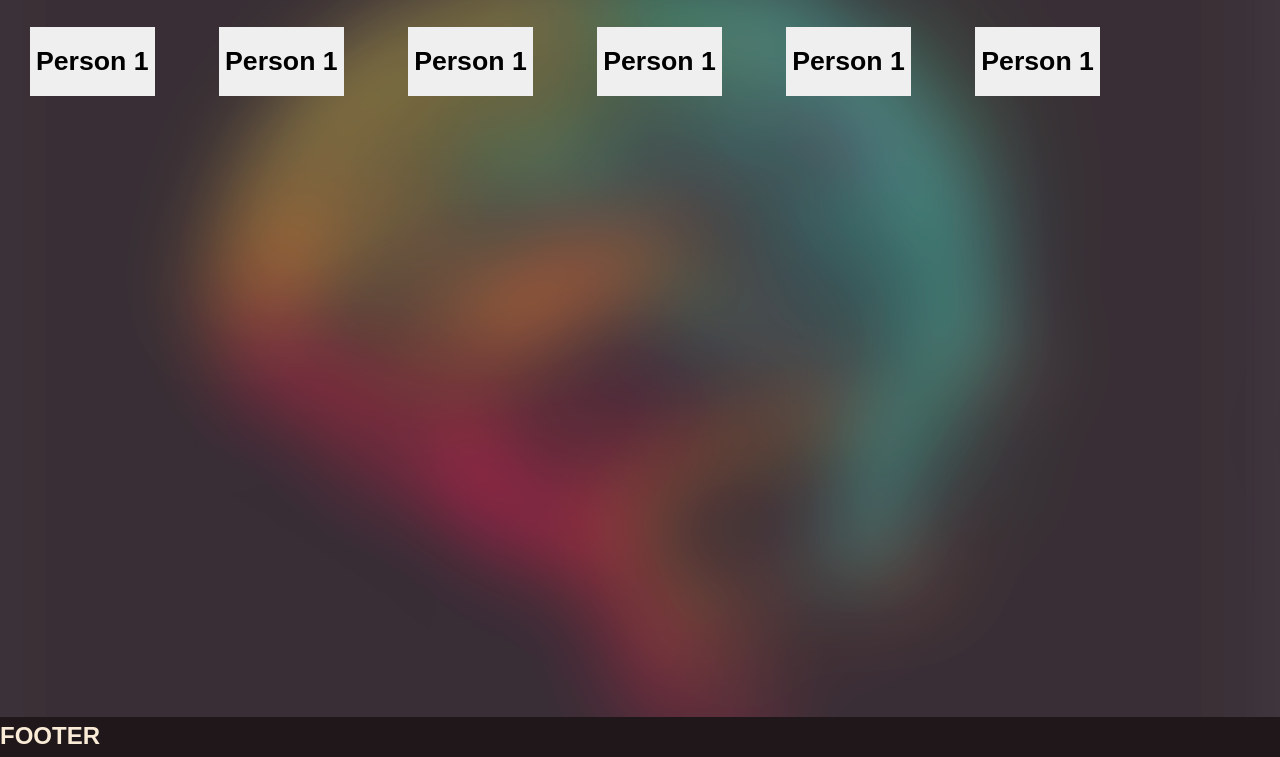
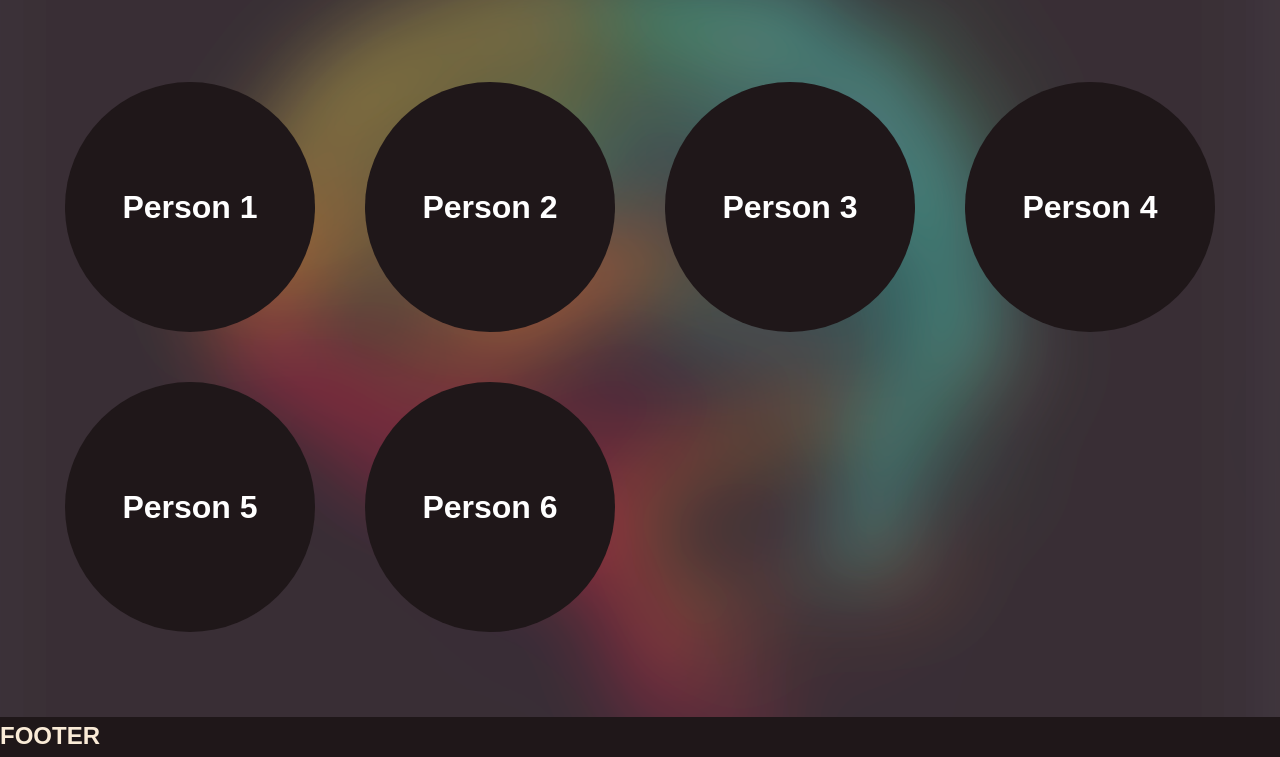
Before and after one commit to antoniotorres02/webai, a website: page who.html in a window 1280 px wide. Shown: the part 43-800 px from the top of the page. Drawn offline with Linux system fonts and the light colour scheme.

Commit message:
Grid who

```diff
--- a/styles/news_style.css
+++ b/styles/news_style.css
@@ -28,7 +28,7 @@
 .grid_news button h1 {
   font-size: medium;
   grid-row: 2;
-  color: white;s
+  color: white;
 }
 
 .grid_news button img {
--- a/styles/try_style.css
+++ b/styles/try_style.css
@@ -10,6 +10,8 @@
 #game_selector button {
   height: 90%;
   width: 33%;
+  background-color: #1f1719;
+  color: #FFFFFF;
 }
 
 /* For mobile phones: */
--- a/styles/who_style.css
+++ b/styles/who_style.css
@@ -1,22 +1,40 @@
-#botonera_personas {
-  width: 100%;
-  display: block;
-  height: fit-content;
-  text-align: center;
+.grid_person {
+  display: grid;
+  grid-template-columns: repeat(auto-fill, 250px);
+  grid-auto-rows: 250px;
+  padding: 20px;
+  grid-gap: 50px;
+  justify-content: center;
+  align-content: center;
 }
 
-#person_screen button {
-  margin: 30px;
+.person_button {
+  display: flex;
+  justify-content: center;
+  align-items: center;
+  border-radius: 50%;
+  background-color: #1f1719;
+  transition: 0.5s transform;
+}
+
+.person_button:hover {
+  transform: scale(1.1);
+}
+
+.person_button h1 {
+  color: #ffffff;
+  font-size: 2rem;
 }
 
 /* For mobile phones: */
 @media only screen and (max-width: 768px) {
-  #botonera_personas {
-
+  .grid_person {
+    grid-template-columns: repeat(auto-fill, 80%);
+    grid-auto-rows: 200px;
   }
 
-  #person_screen button {
-    width: 80%;
+  .person_button {
+    width: 100%;
     height: 200px;
     margin: 20px;
     border-radius: 60px;
--- a/who.html
+++ b/who.html
@@ -14,24 +14,24 @@
   <main>
     <header class="header">
     </header>
-    <div id="person_screen">
-      <button class="person_button" onclick="location.href='profile.html'">
+    <div class="grid_person">
+      <button class="person_button" onclick="location.href='person.html'">
         <h1>Person 1</h1>
       </button>
-      <button class="person_button" onclick="location.href='profile.html'">
-        <h1>Person 1</h1>
+      <button class="person_button" onclick="location.href='person.html'">
+        <h1>Person 2</h1>
       </button>
-      <button class="person_button" onclick="location.href='profile.html'">
-        <h1>Person 1</h1>
+      <button class="person_button" onclick="location.href='person.html'">
+        <h1>Person 3</h1>
       </button>
-      <button class="person_button" onclick="location.href='profile.html'">
-        <h1>Person 1</h1>
+      <button class="person_button" onclick="location.href='person.html'">
+        <h1>Person 4</h1>
       </button>
-      <button class="person_button" onclick="location.href='profile.html'">
-        <h1>Person 1</h1>
+      <button class="person_button" onclick="location.href='person.html'">
+        <h1>Person 5</h1>
       </button>
-      <button class="person_button" onclick="location.href='profile.html'">
-        <h1>Person 1</h1>
+      <button class="person_button" onclick="location.href='person.html'">
+        <h1>Person 6</h1>
       </button>
     </div>
     <footer>
```
